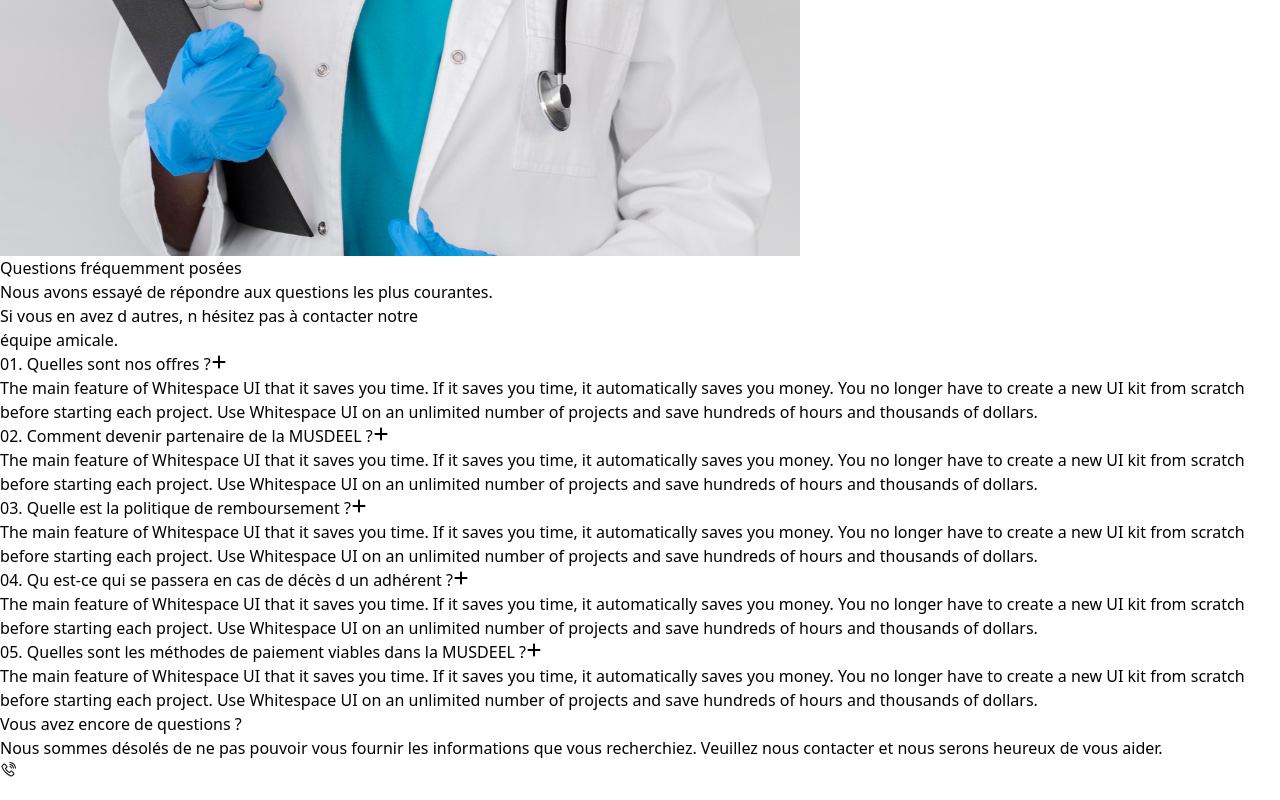
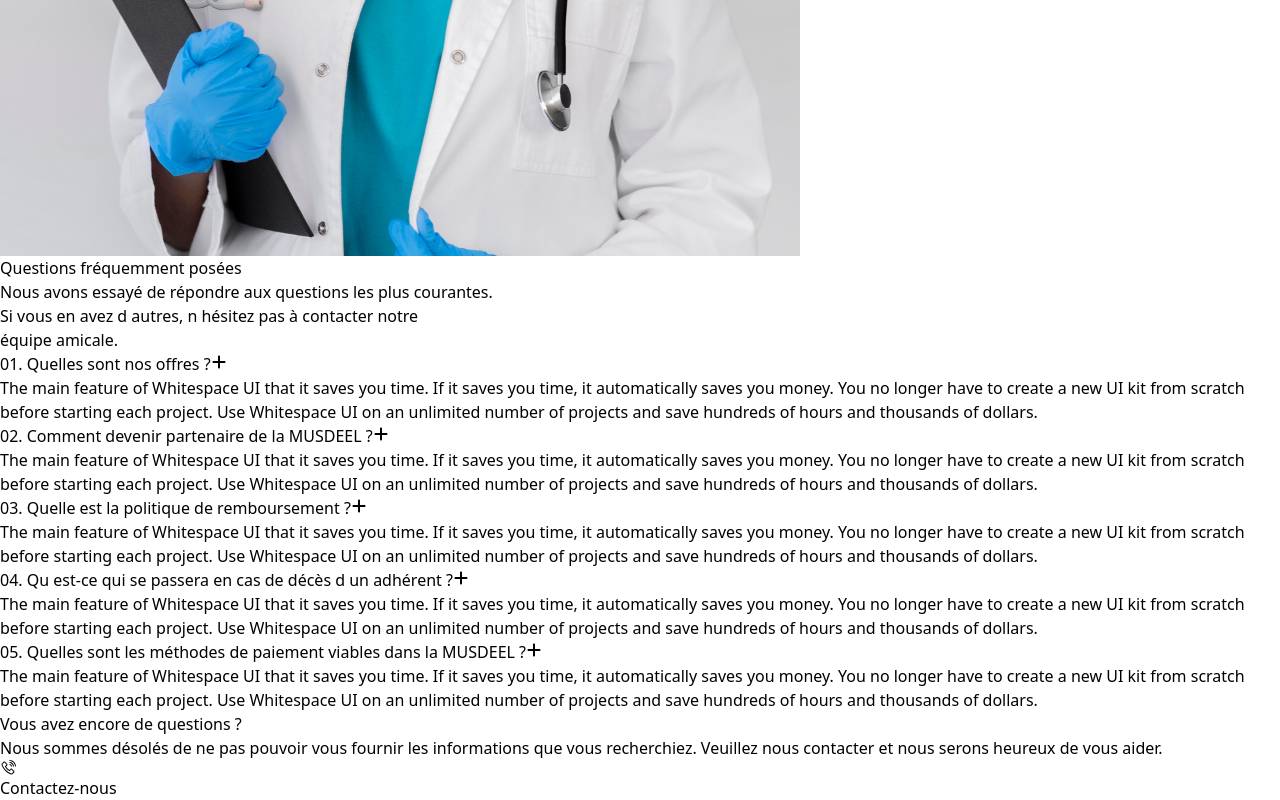
Before and after one commit to rovertnet/Scool, a React (Vite) app: page / in a window 1280 px wide. Shown: the part 3238-4038 px from the top of the page. Built offline with nearby package versions, Linux system fonts and the light colour scheme.

Commit message:
another commit

```diff
--- a/src/component/cHome/Contact.jsx
+++ b/src/component/cHome/Contact.jsx
@@ -13,8 +13,9 @@ const Contact = () => {
             que vous recherchiez. Veuillez nous contacter et nous serons heureux
             de vous aider.
           </p>
-          <button className=" bg-slate-900 text-lg md:text-xl font-semibold text-slate-50 flex space-x-3 md:space-x-3">
-            <LiaPhoneVolumeSolid className=" font-extrabold text-6xl text-green-600" />
+          <button className=" bg-slate-900 text-lg md:text-xl font-semibold text-slate-50 flex gap-4 rounded-lg px-7 md:px-7 py-4 md:py-3">
+            <LiaPhoneVolumeSolid className=" font-bold text-lg md:text-4xl text-slate-50" />
+            Contactez-nous
           </button>
         </div>
       </div>
```
